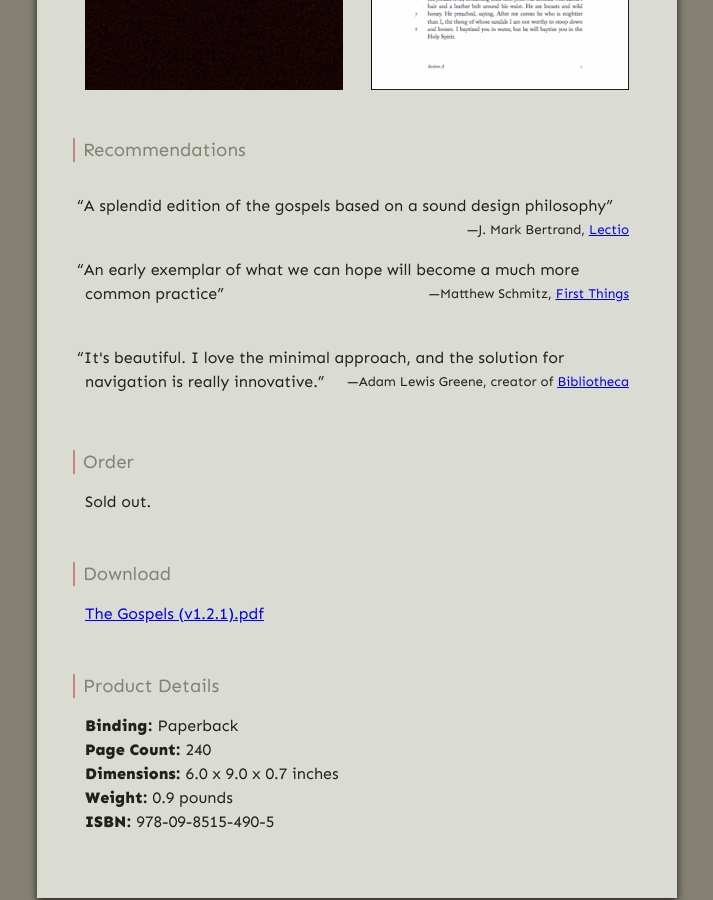
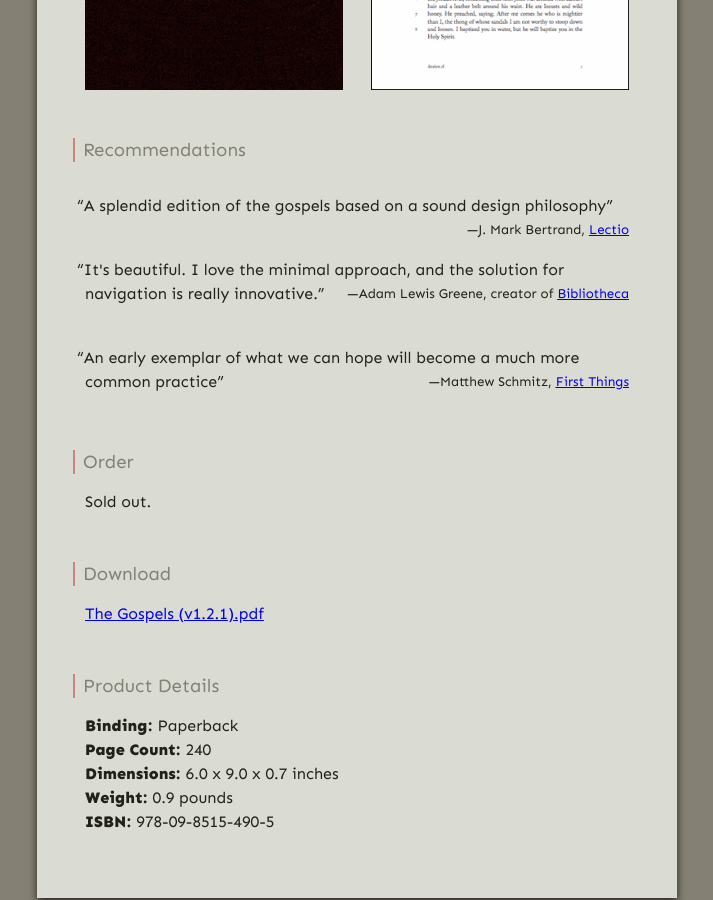
Before and after one commit to gospel-desk/www.logstown.com, a Jekyll site: the page built from the-gospels/index.html, in a window 1280 px wide and 900 px high, scrolled down 1311 px. Shown: the whole window, without its empty margins (283-996 px from the left). Built offline with Jekyll 4.4.1, drawn with Linux system fonts in a browser that asks for light colours; some of the changed lines change nothing that is shown.

Commit message:
Better quotes first

```diff
--- a/the-gospels/index.html
+++ b/the-gospels/index.html
@@ -48,15 +48,15 @@ head:
     philosophy</a>&rdquo;<cite>J. Mark Bertrand, <a
          href="http://www.bibledesignblog.com/2011/08/the-gospels-edited-by-chad-whitacre.html"><i>Lectio</i></a></cite></blockquote>
 
+    <blockquote>&ldquo;It's beautiful. I love the minimal approach, and the
+        solution for navigation is really innovative.&rdquo; <cite>Adam Lewis
+            Greene, creator of <i><a
+                    href="http://www.bibliotheca.co/">Bibliotheca</a></i></cite></blockquote>
+
     <blockquote>&ldquo;An early exemplar of what we can hope will become a much
         more common practice</a>&rdquo; <cite>Matthew Schmitz, <a
             href="http://www.firstthings.com/blogs/firstthoughts/2012/10/31/a-new-pious-practice-designing-your-own-bible/"><i>First
             Things</i></a></cite></blockquote>
-
-    <blockquote>&ldquo;It's beautiful. I love the minimal approach, and the
-        solution for navigation is really innovative.&rdquo; <cite>Adam Lewis
-            Greene, creator of <i><a
-                    href="http://www.bibliotheca.co/">Bibliotheca</a></i></cite></blockquote>
 
     <div class="clear">&nbsp;</div>
 </section>
```
